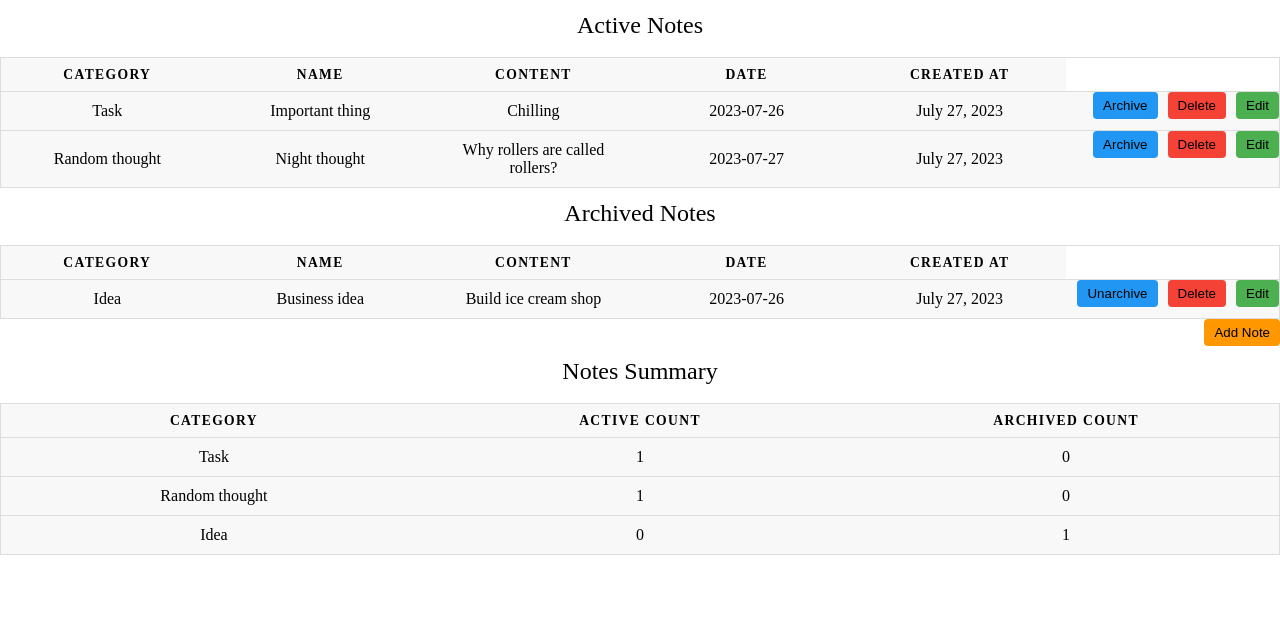
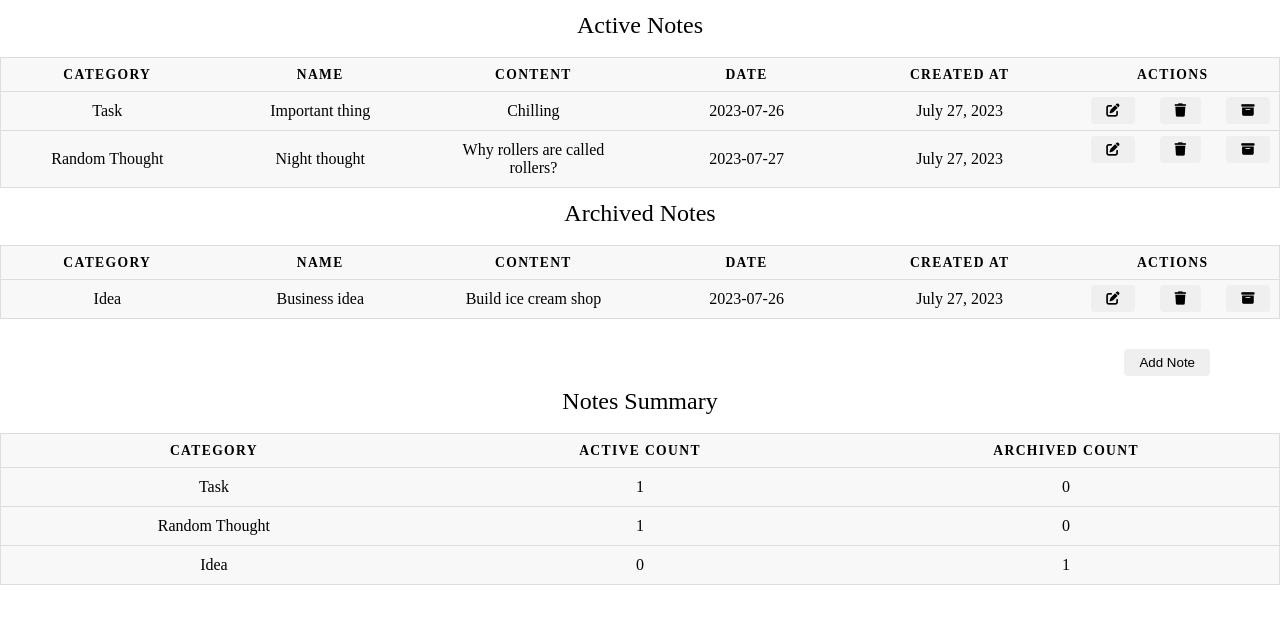
Before and after one commit to kuslosolodka/notes-app, a website built with Vite: page index.html in a window 1280 px wide. Built offline with nearby package versions, Linux system fonts and the light colour scheme.

Commit message:
style: + styling for all buttons

```diff
--- a/index.html
+++ b/index.html
@@ -11,6 +11,10 @@
       name="viewport"
       content="width=device-width, initial-scale=1.0"
     />
+    <script
+      src="https://kit.fontawesome.com/b95b685eeb.js"
+      crossorigin="anonymous"
+    ></script>
     <title>Notes App</title>
   </head>
   <body>
--- a/src/components/common/button/button.module.css
+++ b/src/components/common/button/button.module.css
@@ -1,24 +1,29 @@
 .button {
-  padding: 6px 10px;
+  padding: 6px 15px;
   cursor: pointer;
   border: none;
   border-radius: 4px;
-  margin-left: 10px;
-  float: right;
+  margin-left: 25px;
+  margin-top: 5px;
 }
 
-.edit-button {
-  background-color: #4caf50;
+.edit-button::before {
+  font: var(--fa-font-solid);
+  content: '\f044';
 }
 
-.delete-button {
-  background-color: #f44336;
+.archive-button::before {
+  font: var(--fa-font-solid);
+  content: '\f187';
 }
 
-.archive-button {
-  background-color: #2196f3;
+.delete-button::before {
+  font: var(--fa-font-solid);
+  content: '\f1f8';
 }
 
 .add-button {
-  background-color: #ff9800;
+  float: right;
+  margin-top: 30px;
+  margin-right: 70px;
 }
--- a/src/components/note/note.js
+++ b/src/components/note/note.js
@@ -38,7 +38,7 @@ class Note {
       <td>${this.createdAt}</td>
     `;
 
-    const editButton = new Button('Edit', () => {
+    const editButton = new Button('', () => {
       const editForm = new Modal(
         'Edit Note',
         ['Task', 'Random Thought', 'Idea'],
@@ -60,12 +60,12 @@ class Note {
 
     noteItem.append(editButton.render('edit-button'));
 
-    const deleteButton = new Button('Delete', () => {
+    const deleteButton = new Button('', () => {
       this.onDelete(this.id);
     });
     noteItem.append(deleteButton.render('delete-button'));
 
-    const archiveButtonLabel = this.isArchived ? 'Unarchive' : 'Archive';
+    const archiveButtonLabel = this.isArchived ? '' : '';
     const archiveButton = new Button(archiveButtonLabel, () => {
       this.onToggleArchive(this.id);
     });
--- a/src/components/notes-list/notes-list.js
+++ b/src/components/notes-list/notes-list.js
@@ -19,7 +19,7 @@ class NotesList {
       },
       {
         id: 2,
-        category: 'Random thought',
+        category: 'Random Thought',
         name: 'Night thought',
         date: '2023-07-27',
         content: 'Why rollers are called rollers?',
@@ -170,6 +170,7 @@ class NotesList {
           <th>Content</th>
           <th>Date</th>
           <th>Created At</th>
+          <th>Actions</th>
         </tr>
       </thead>
       <tbody></tbody>
@@ -185,6 +186,7 @@ class NotesList {
           <th>Content</th>
           <th>Date</th>
           <th>Created At</th>
+          <th>Actions</th>
         </tr>
       </thead>
       <tbody></tbody>
```
